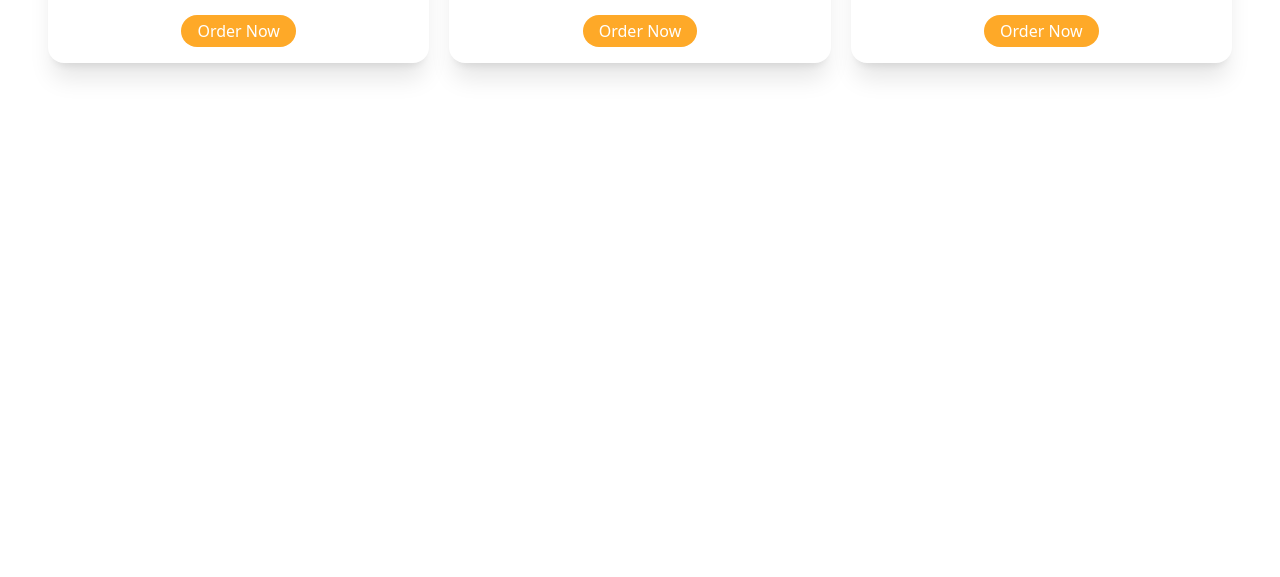
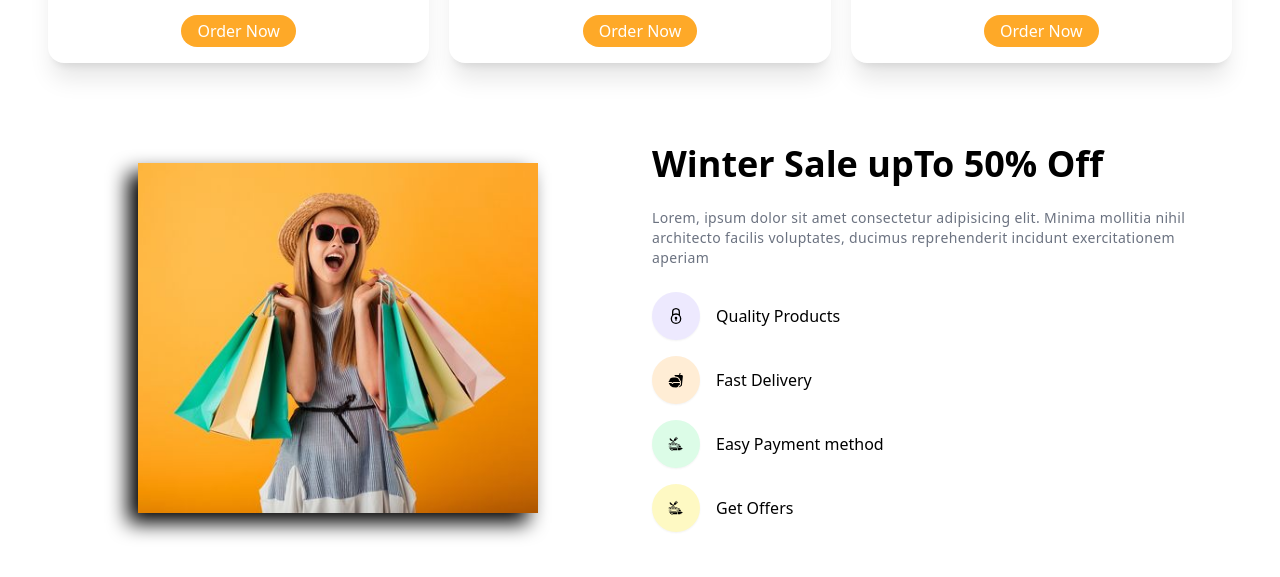
Before and after one commit to Usman-837/Ecommerce_Website, a React (Vite) app: page / in a window 1280 px wide. Shown: the part 1659-2236 px from the top of the page. Before the commit the page ends 1722 px from the top, so only its background shows below. Built offline with nearby package versions, Linux system fonts and the light colour scheme.

Commit message:
Added Banner Section

```diff
--- a/src/components/Banner/Banner.jsx
+++ b/src/components/Banner/Banner.jsx
@@ -1,9 +1,43 @@
 import React from "react";
+import BannerImg from "../../assets/women/women2.jpg";
+import { GrSecure } from "react-icons/gr";
+import { IoFastFood } from "react-icons/io5";
+import { GiFoodTruck } from "react-icons/gi";
 
 const Banner = () => {
     return(
-        <div>
-
+        <div className="min-h-[550px] flex justify-center items-center py-12 sm:py-0">
+            <div className="container">
+                <div className="grid grid-cols-1 sm:grid-cols-2 gap-6 items-center">
+                    {/* Image Section */}
+                    <div data-aos="zoom-in">
+                        <img src={BannerImg} alt="" className="max-w-[400px] h-[350px] w-full mx-auto drop-shadow-[-10px_10px_10px_rgb(0,0,0,1)] object-cover"/>
+                    </div>
+                    {/* Text details Sections */}
+                    <div className="flex flex-col justify-center gap-6 sm:pt-0">
+                        <h1 className="text-3xl sm:text-4xl font-bold">Winter Sale upTo 50% Off</h1>
+                        <p className="text-sm text-gray-500 tracking-wide leading-5">Lorem, ipsum dolor sit amet consectetur adipisicing elit. Minima mollitia nihil architecto facilis voluptates, ducimus reprehenderit incidunt exercitationem aperiam</p>
+                        <div className="flex flex-col gap-4">
+                            <div data-aos="fade-up" className="flex items-center gap-4">
+                                <GrSecure className="text-4xl h-12 w-12 shadow-sm p-4 rounded-full bg-violet-100 dark:bg-violet-400"/>
+                                <p>Quality Products</p>
+                            </div>
+                            <div data-aos="fade-up" className="flex items-center gap-4">
+                                <IoFastFood className="text-4xl h-12 w-12 shadow-sm p-4 rounded-full bg-orange-100 dark:bg-orange-400"/>
+                                <p>Fast Delivery</p>
+                            </div>
+                            <div data-aos="fade-up" className="flex items-center gap-4">
+                                <GiFoodTruck className="text-4xl h-12 w-12 shadow-sm p-4 rounded-full bg-green-100 dark:bg-green-400"/>
+                                <p>Easy Payment method</p>
+                            </div>
+                            <div data-aos="fade-up" className="flex items-center gap-4">
+                                <GiFoodTruck className="text-4xl h-12 w-12 shadow-sm p-4 rounded-full bg-yellow-100 dark:bg-yellow-400"/>
+                                <p>Get Offers</p>
+                            </div>
+                        </div>
+                    </div>
+                </div>
+            </div>
         </div>
     );
 };
```
